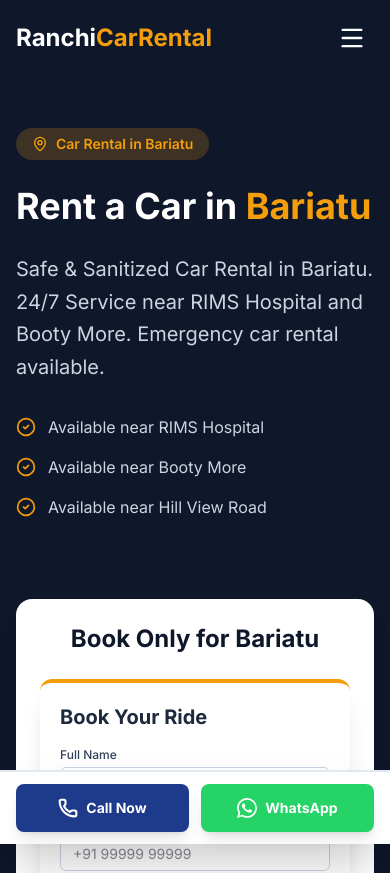
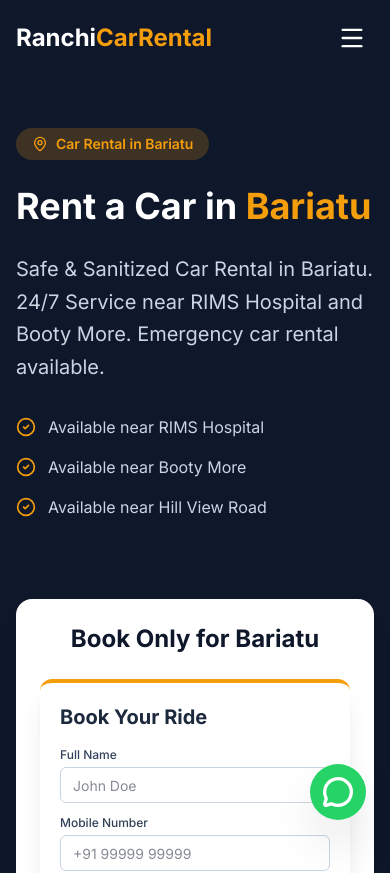
Before and after one commit to rupeshsinghkota/ranchicarrental, a Next.js app: page /location/car-rental-bariatu-ranchi in a window 390 px wide. Shown: the top 873 px of the page. Built offline with nearby package versions, Linux system fonts and the light colour scheme.

Commit message:
Revert recent changes to fix redirect loop on live site

```diff
--- a/src/app/layout.tsx
+++ b/src/app/layout.tsx
@@ -71,11 +71,6 @@ export const metadata: Metadata = {
   alternates: {
     canonical: '/',
   },
-  icons: {
-    icon: '/icon.png',
-    shortcut: '/icon.png',
-    apple: '/icon.png',
-  },
   other: {
     "geo.region": "IN-JH",
     "geo.placename": "Ranchi",
@@ -87,7 +82,6 @@ export const metadata: Metadata = {
 import Header from "@/components/layout/Header";
 import Footer from "@/components/layout/Footer";
 import FloatingWhatsApp from "@/components/ui/FloatingWhatsApp";
-import StickyContactBar from "@/components/ui/StickyContactBar";
 
 export default function RootLayout({
   children,
@@ -102,7 +96,6 @@ export default function RootLayout({
           {children}
         </main>
         <Footer />
-        <StickyContactBar />
         <FloatingWhatsApp />
         <Script
           src="https://www.googletagmanager.com/gtag/js?id=G-0EKXZN63DQ"
--- a/src/components/layout/Header.tsx
+++ b/src/components/layout/Header.tsx
@@ -49,15 +49,6 @@ export default function Header() {
 
                 {/* Call CTA & Mobile Menu */}
                 <div className="flex items-center gap-4">
-                    {/* Phone Number - Desktop */}
-                    <a
-                        href="tel:+918651144783"
-                        className="hidden md:flex items-center gap-2 px-4 py-2 rounded-full font-bold transition-colors hover:text-secondary"
-                    >
-                        <Phone size={18} />
-                        <span className="text-sm">+91 86511 44783</span>
-                    </a>
-
                     <a
                         href="https://wa.me/918651144783?text=Hi, I want to book a car."
                         target="_blank"
@@ -92,19 +83,11 @@ export default function Header() {
                                 {item.name}
                             </Link>
                         ))}
-                        {/* Phone Number - Mobile Menu */}
-                        <a
-                            href="tel:+918651144783"
-                            className="flex items-center justify-center gap-2 bg-primary text-white px-4 py-3 rounded-lg font-bold hover:bg-blue-700 transition-colors mt-2"
-                        >
-                            <Phone size={20} />
-                            <span>Call +91 86511 44783</span>
-                        </a>
                         <a
                             href="https://wa.me/918651144783?text=Hi, I want to book a car."
                             target="_blank"
                             rel="noopener noreferrer"
-                            className="flex items-center justify-center gap-2 bg-[#25D366] text-white px-4 py-3 rounded-lg font-bold hover:bg-[#128C7E] transition-colors"
+                            className="flex items-center justify-center gap-2 bg-[#25D366] text-white px-4 py-3 rounded-lg font-bold hover:bg-[#128C7E] transition-colors mt-2"
                         >
                             <svg viewBox="0 0 24 24" width="20" height="20" fill="currentColor"><path d="M17.472 14.382c-.297-.149-1.758-.867-2.03-.967-.273-.099-.471-.148-.67.15-.197.297-.767.966-.94 1.164-.173.199-.347.223-.644.075-.297-.15-1.255-.463-2.39-1.475-.883-.788-1.48-1.761-1.653-2.059-.173-.297-.018-.458.13-.606.134-.133.298-.347.446-.52.149-.174.198-.298.298-.497.099-.198.05-.371-.025-.52-.075-.149-.669-1.612-.916-2.207-.242-.579-.487-.5-.669-.51-.173-.008-.371-.008-.57-.008-.198 0-.52.074-.792.372-.272.297-1.04 1.016-1.04 2.479 0 1.462 1.065 2.875 1.213 3.074.149.198 2.096 3.2 5.077 4.487.709.306 1.262.489 1.694.625.712.227 1.36.195 1.871.118.571-.085 1.758-.719 2.006-1.413.248-.694.248-1.289.173-1.413-.074-.124-.272-.198-.57-.347m-5.421 7.403h-.004a9.87 9.87 0 01-5.031-1.378l-.361-.214-3.741.982.998-3.648-.235-.374a9.86 9.86 0 01-1.51-5.26c.001-5.45 4.436-9.884 9.888-9.884 2.64 0 5.122 1.03 6.988 2.898a9.825 9.825 0 012.893 6.994c-.003 5.45-4.437 9.884-9.885 9.884m8.413-18.297A11.815 11.815 0 0012.05 0C5.495 0 .16 5.335.157 11.892c0 2.096.547 4.142 1.588 5.945L.057 24l6.305-1.654a11.882 11.882 0 005.683 1.448h.005c6.554 0 11.89-5.335 11.893-11.893a11.821 11.821 0 00-3.48-8.413Z" /></svg>
                             <span>WhatsApp +91 86511 44783</span>
--- a/src/components/ui/FloatingWhatsApp.tsx
+++ b/src/components/ui/FloatingWhatsApp.tsx
@@ -21,7 +21,7 @@ export default function FloatingWhatsApp() {
             href={whatsappUrl}
             target="_blank"
             rel="noopener noreferrer"
-            className={`fixed bottom-6 right-6 z-50 hidden lg:flex items-center justify-center w-14 h-14 bg-[#25D366] hover:bg-[#128C7E] text-white rounded-full shadow-2xl transition-all duration-300 transform hover:scale-110 group ${isVisible ? 'translate-y-0 opacity-100' : 'translate-y-10 opacity-0'}`}
+            className={`fixed bottom-6 right-6 z-50 flex items-center justify-center w-14 h-14 bg-[#25D366] hover:bg-[#128C7E] text-white rounded-full shadow-2xl transition-all duration-300 transform hover:scale-110 group ${isVisible ? 'translate-y-0 opacity-100' : 'translate-y-10 opacity-0'}`}
             aria-label="Chat on WhatsApp"
         >
             <MessageCircle size={32} strokeWidth={2.5} />
--- a/src/components/ui/StickyContactBar.tsx
+++ /dev/null
@@ -1,53 +0,0 @@
-"use client";
-
-import { Phone } from "lucide-react";
-import { useState, useEffect } from "react";
-
-export default function StickyContactBar() {
-    const [isVisible, setIsVisible] = useState(false);
-
-    useEffect(() => {
-        // Show after a short delay
-        const timer = setTimeout(() => setIsVisible(true), 1500);
-        return () => clearTimeout(timer);
-    }, []);
-
-    const phoneNumber = "918651144783";
-    const whatsappMessage = "Hi, I want to book a car.";
-    const whatsappUrl = `https://wa.me/${phoneNumber}?text=${encodeURIComponent(whatsappMessage)}`;
-
-    return (
-        <div
-            className={`fixed bottom-0 left-0 right-0 z-40 lg:hidden transition-transform duration-300 ${isVisible ? "translate-y-0" : "translate-y-full"
-                }`}
-        >
-            <div className="bg-white border-t-2 border-slate-200 shadow-2xl">
-                <div className="container-custom py-3">
-                    <div className="grid grid-cols-2 gap-3">
-                        {/* Call Now Button */}
-                        <a
-                            href={`tel:+${phoneNumber}`}
-                            className="flex items-center justify-center gap-2 bg-primary text-white px-4 py-3.5 rounded-lg font-bold hover:bg-blue-700 transition-colors shadow-lg active:scale-95 transform"
-                        >
-                            <Phone size={20} strokeWidth={2.5} />
-                            <span className="text-sm">Call Now</span>
-                        </a>
-
-                        {/* WhatsApp Button */}
-                        <a
-                            href={whatsappUrl}
-                            target="_blank"
-                            rel="noopener noreferrer"
-                            className="flex items-center justify-center gap-2 bg-[#25D366] text-white px-4 py-3.5 rounded-lg font-bold hover:bg-[#128C7E] transition-colors shadow-lg active:scale-95 transform"
-                        >
-                            <svg viewBox="0 0 24 24" width="20" height="20" fill="currentColor">
-                                <path d="M17.472 14.382c-.297-.149-1.758-.867-2.03-.967-.273-.099-.471-.148-.67.15-.197.297-.767.966-.94 1.164-.173.199-.347.223-.644.075-.297-.15-1.255-.463-2.39-1.475-.883-.788-1.48-1.761-1.653-2.059-.173-.297-.018-.458.13-.606.134-.133.298-.347.446-.52.149-.174.198-.298.298-.497.099-.198.05-.371-.025-.52-.075-.149-.669-1.612-.916-2.207-.242-.579-.487-.5-.669-.51-.173-.008-.371-.008-.57-.008-.198 0-.52.074-.792.372-.272.297-1.04 1.016-1.04 2.479 0 1.462 1.065 2.875 1.213 3.074.149.198 2.096 3.2 5.077 4.487.709.306 1.262.489 1.694.625.712.227 1.36.195 1.871.118.571-.085 1.758-.719 2.006-1.413.248-.694.248-1.289.173-1.413-.074-.124-.272-.198-.57-.347m-5.421 7.403h-.004a9.87 9.87 0 01-5.031-1.378l-.361-.214-3.741.982.998-3.648-.235-.374a9.86 9.86 0 01-1.51-5.26c.001-5.45 4.436-9.884 9.888-9.884 2.64 0 5.122 1.03 6.988 2.898a9.825 9.825 0 012.893 6.994c-.003 5.45-4.437 9.884-9.885 9.884m8.413-18.297A11.815 11.815 0 0012.05 0C5.495 0 .16 5.335.157 11.892c0 2.096.547 4.142 1.588 5.945L.057 24l6.305-1.654a11.882 11.882 0 005.683 1.448h.005c6.554 0 11.89-5.335 11.893-11.893a11.821 11.821 0 00-3.48-8.413Z" />
-                            </svg>
-                            <span className="text-sm">WhatsApp</span>
-                        </a>
-                    </div>
-                </div>
-            </div>
-        </div>
-    );
-}
```
Also changed, not shown: src/app/page.tsx (+5 -6 lines), public/icon.png (deleted), src/app/icon.png (deleted).
